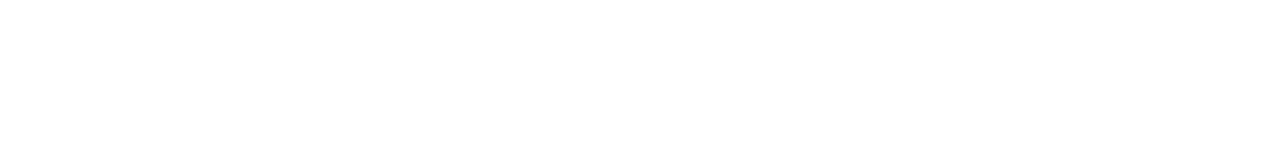
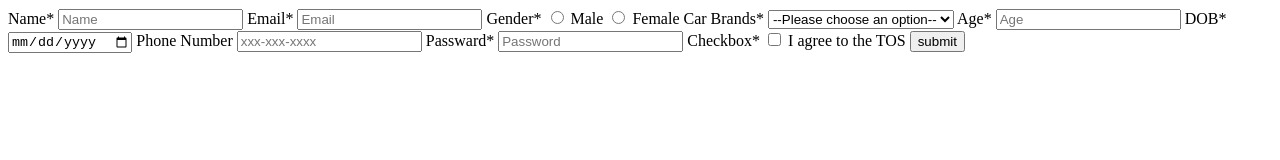
Before and after one commit to acciojob/signup-form-car-AbhiAdhav007, a website: page main.html in a window 1280 px wide. Drawn offline with Linux system fonts and the light colour scheme.

Commit message:
created a submission

```diff
--- a/main.html
+++ b/main.html
@@ -10,7 +10,47 @@
 	<!-- the entire body must be written by student -->
     <script type="text/javascript" src="./script.js">
 </script>
+<form method="post">
 
+            <label for="name">Name*</label>
+            <input type="text"id="name" placeholder="Name" required>
+
+
+            <label for="email">Email*</label>
+            <input type="email" id="email" placeholder="Email" required>
+
+            <label for="gender">Gender*</label>
+            <input type="radio" id="gender_m" name="gender" required>
+            <label for="gender_m">Male</label>
+            <input type="radio" id="gender_f" name="gender">
+            <label for="gender_f">Female</label>
+
+            <label for="cars">Car Brands*</label>
+            <select id="cars" required>
+                <option value="" disabled selected>--Please choose an option--</option>
+                <option value="bmw" >BMW</option>
+                <option value="audi">Audi</option>
+                <option value="mercedez">Mercedez</option>
+            </select>
+            <label for="age">Age*</label>
+            <input type="number"id="age" placeholder="Age" required>
+
+            <label for="dob">DOB*</label>
+            <input type="date" id="dob" required>
+
+            <label for="tel">Phone Number</label>
+            <input type="number" id="tel" placeholder="xxx-xxx-xxxx">
+
+            <label for="password">Passward*</label>
+            <input type="password"id="password" placeholder="Password">
+
+            <label for="tos">Checkbox*</label>
+            <input type="checkbox" name="checkbox" id="tos">
+            <label for="checkbox">I agree to the TOS</label>
+
+            <button type="submit">submit</button>
+
+    </form>
 </body>
 
 </html>
```
